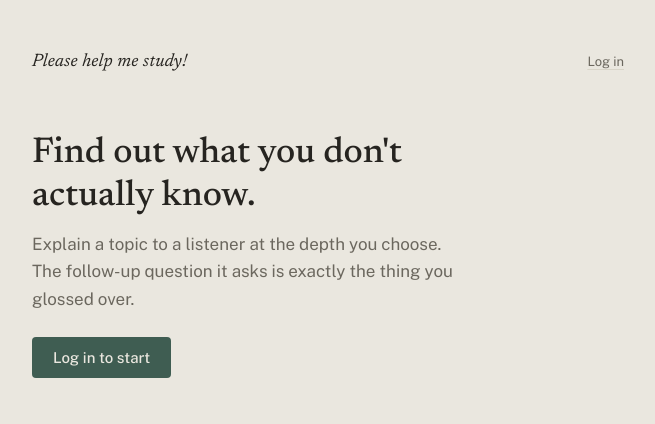
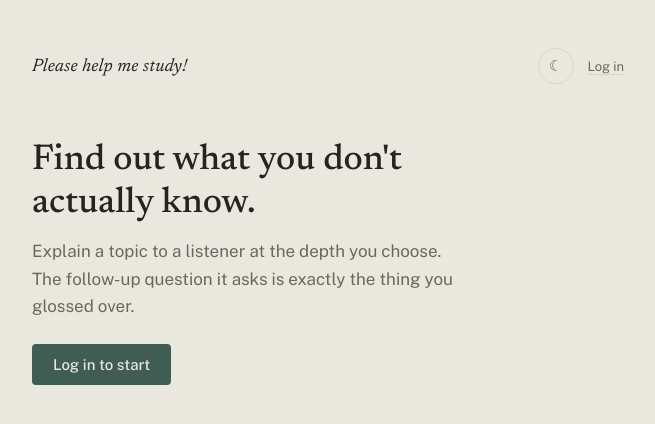
Before and after one commit to jwt2706/pleasehelpme.study, a React (Vite) app in the folder frontend/: page / in a window 1280 px wide. Shown: the top 424 px of the page, without its empty margins (312-967 px from the left). Built offline with nearby package versions, Linux system fonts and the light colour scheme; no server answers.

Commit message:
fancy fancy animationsss

```diff
--- a/frontend/src/App.jsx
+++ b/frontend/src/App.jsx
@@ -9,6 +9,13 @@ import RoleStep from "./components/RoleStep.jsx";
 import AccessStep from "./components/AccessStep.jsx";
 import GuardianDashboard from "./components/GuardianDashboard.jsx";
 import { api } from "./api.js";
+import { useSectionTransition } from "./useAnimations.js";
+
+function getInitialTheme() {
+  const stored = localStorage.getItem("sib-theme");
+  if (stored === "light" || stored === "dark") return stored;
+  return window.matchMedia("(prefers-color-scheme: dark)").matches ? "dark" : "light";
+}
 
 export default function App() {
   const {
@@ -27,9 +34,19 @@ export default function App() {
   const [streak, setStreak] = useState(null);
   const [account, setAccount] = useState(null); // { sub, email, role, roleSelected }
   const [menuOpen, setMenuOpen] = useState(false);
+  const [theme, setTheme] = useState(getInitialTheme);
   const accountRef = useRef(null);
 
   const getToken = useCallback(() => getAccessTokenSilently(), [getAccessTokenSilently]);
+
+  // Soft fade/lift whenever the visible step (or gate) changes, instead of
+  // a hard cut between screens.
+  const sectionRef = useSectionTransition([step, account?.roleSelected, account?.role, isAuthenticated]);
+
+  useEffect(() => {
+    document.documentElement.setAttribute("data-theme", theme);
+    localStorage.setItem("sib-theme", theme);
+  }, [theme]);
 
   useEffect(() => {
     if (!isAuthenticated) return;
@@ -74,6 +91,17 @@ export default function App() {
     <div className="app-shell">
       <header className="masthead">
         <span className="wordmark">Please help me study!</span>
+
+        <div className="header-actions">
+          <button
+            className="theme-toggle"
+            onClick={() => setTheme((t) => (t === "dark" ? "light" : "dark"))}
+            aria-label={theme === "dark" ? "Switch to light mode" : "Switch to dark mode"}
+            title={theme === "dark" ? "Switch to light mode" : "Switch to dark mode"}
+          >
+            {theme === "dark" ? "☀" : "☾"}
+          </button>
+
           {isLoading ? null : isAuthenticated ? (
             <div className="account" ref={accountRef}>
               <button
@@ -129,8 +157,10 @@ export default function App() {
               Log in
             </button>
           )}
+        </div>
       </header>
 
+      <div ref={sectionRef}>
         {!isLoading && !isAuthenticated ? (
           <section>
             <h1>Find out what you don't actually know.</h1>
@@ -206,5 +236,6 @@ export default function App() {
           </>
         )}
       </div>
+    </div>
   );
 }
--- a/frontend/src/components/ReportStep.jsx
+++ b/frontend/src/components/ReportStep.jsx
@@ -1,10 +1,14 @@
+import { useRef } from "react";
 import Flashcard from "./Flashcard.jsx";
+import { useStagger } from "../useAnimations.js";
 
 export default function ReportStep({ topic, report, streak, onRestart }) {
   const { nailed = [], gaps = [], flashcards = [] } = report.gapReport || {};
+  const containerRef = useRef(null);
+  useStagger(containerRef, ".report-list li, .flashcard", [report]);
 
   return (
-    <section>
+    <section ref={containerRef}>
       <h1>Here's what actually happened.</h1>
       <p className="lede">Your explanation of “{topic}”, sorted into what held up.</p>
 
--- a/frontend/src/components/TopicStep.jsx
+++ b/frontend/src/components/TopicStep.jsx
@@ -1,8 +1,11 @@
-import { useState } from "react";
+import { useRef, useState } from "react";
 import { TOPIC_SUGGESTIONS } from "../personas.js";
+import { useStagger } from "../useAnimations.js";
 
 export default function TopicStep({ onContinue }) {
   const [topic, setTopic] = useState("");
+  const chipRowRef = useRef(null);
+  useStagger(chipRowRef, ".chip", []);
 
   return (
     <section>
@@ -28,7 +31,7 @@ export default function TopicStep({ onContinue }) {
           />
         </div>
 
-        <div className="chip-row">
+        <div className="chip-row" ref={chipRowRef}>
           {TOPIC_SUGGESTIONS.map((t) => (
             <button
               type="button"
--- a/frontend/src/styles.css
+++ b/frontend/src/styles.css
@@ -14,7 +14,26 @@
   --serif: "Newsreader", Georgia, serif;
   --sans: "Public Sans", system-ui, sans-serif;
 
+  --transition-fast: 150ms cubic-bezier(0.4, 0, 0.2, 1);
+  --transition-smooth: 350ms cubic-bezier(0.16, 1, 0.3, 1);
+
   color-scheme: light;
+}
+
+:root[data-theme="dark"] {
+  --paper: #1b1a17;
+  --paper-raised: #232220;
+  --ink: #ece9e2;
+  --ink-soft: #a39d8f;
+  --line: #3a3733;
+  --accent: #7fa393;
+  --accent-soft: #26332d;
+
+  --persona-light: #c9a876;
+  --persona-working: #8fa3b8;
+  --persona-deep: #a893c2;
+
+  color-scheme: dark;
 }
 
 * {
@@ -34,6 +53,7 @@ body {
   font-size: 16px;
   line-height: 1.6;
   -webkit-font-smoothing: antialiased;
+  transition: background-color var(--transition-smooth), color var(--transition-smooth);
 }
 
 :focus-visible {
@@ -57,6 +77,34 @@ body {
   align-items: baseline;
   justify-content: space-between;
   margin-bottom: 3.5rem;
+}
+
+.header-actions {
+  display: flex;
+  align-items: center;
+  gap: 0.85rem;
+}
+
+.theme-toggle {
+  background: none;
+  border: 1px solid var(--line);
+  border-radius: 999px;
+  width: 2.25rem;
+  height: 2.25rem;
+  display: flex;
+  align-items: center;
+  justify-content: center;
+  font-size: 0.9375rem;
+  color: var(--ink-soft);
+  cursor: pointer;
+  transition: border-color var(--transition-fast), color var(--transition-fast),
+    transform var(--transition-fast);
+}
+
+.theme-toggle:hover {
+  color: var(--ink);
+  border-color: var(--ink-soft);
+  transform: rotate(15deg);
 }
 
 .wordmark {
@@ -83,6 +131,7 @@ body {
   text-underline-offset: 3px;
   cursor: pointer;
   padding: 0;
+  transition: color var(--transition-fast);
 }
 
 .auth-action:hover {
@@ -125,6 +174,7 @@ body {
   font-size: 0.9375rem;
   font-weight: 500;
   border: 1px solid var(--line);
+  transition: border-color var(--transition-fast), background-color var(--transition-smooth);
 }
 
 .avatar img {
@@ -146,7 +196,19 @@ body {
   border: 1px solid var(--line);
   border-radius: 6px;
   padding: 0.35rem;
-  box-shadow: 0 6px 20px rgba(38, 36, 32, 0.1);
+  box-shadow: 0 6px 20px rgba(0, 0, 0, 0.16);
+  animation: menu-in 160ms cubic-bezier(0.16, 1, 0.3, 1) both;
+}
+
+@keyframes menu-in {
+  from {
+    opacity: 0;
+    transform: translateY(-4px) scale(0.98);
+  }
+  to {
+    opacity: 1;
+    transform: translateY(0) scale(1);
+  }
 }
 
 .account-menu .auth-action {
@@ -211,6 +273,8 @@ input[type="text"] {
   padding: 0.9rem 1rem;
   resize: vertical;
   line-height: 1.55;
+  transition: border-color var(--transition-fast), background-color var(--transition-smooth),
+    color var(--transition-smooth);
 }
 
 textarea:focus,
@@ -235,7 +299,7 @@ input::placeholder {
   padding: 0.7rem 1.25rem;
   cursor: pointer;
   border: 1px solid transparent;
-  transition: background-color 120ms ease, border-color 120ms ease;
+  transition: background-color 120ms ease, border-color 120ms ease, transform 120ms ease;
 }
 
 .btn:disabled {
@@ -243,9 +307,28 @@ input::placeholder {
   opacity: 0.45;
 }
 
+.btn:active:not(:disabled) {
+  transform: scale(0.96);
+}
+
 .btn-primary {
+  position: relative;
+  overflow: hidden;
   background: var(--accent);
   color: var(--paper);
+}
+
+.btn-primary::after {
+  content: "";
+  position: absolute;
+  inset: 0;
+  background: linear-gradient(120deg, transparent, rgba(255, 255, 255, 0.18), transparent);
+  transform: translateX(-120%);
+  transition: transform 550ms ease;
+}
+
+.btn-primary:hover::after {
+  transform: translateX(120%);
 }
 
 .btn-primary:not(:disabled):hover {
@@ -288,11 +371,14 @@ input::placeholder {
   border-radius: 999px;
   padding: 0.35rem 0.85rem;
   cursor: pointer;
+  transition: border-color var(--transition-fast), color var(--transition-fast),
+    transform var(--transition-fast);
 }
 
 .chip:hover {
   border-color: var(--ink-soft);
   color: var(--ink);
+  transform: translateY(-1px);
 }
 
 /* ---------- persona picker ---------- */
@@ -302,6 +388,10 @@ input::placeholder {
   flex-direction: column;
   border-top: 1px solid var(--line);
   margin-top: 1.5rem;
+}
+
+.persona-row {
+  transition: background-color var(--transition-fast);
 }
 
 .persona-row:hover:not(:disabled) {
@@ -387,21 +477,6 @@ input::placeholder {
   color: var(--ink);
 }
 
-@keyframes settle-in {
-  from {
-    opacity: 0;
-    transform: translateY(6px);
-  }
-  to {
-    opacity: 1;
-    transform: translateY(0);
-  }
-}
-
-.turn-persona.turn-fresh {
-  animation: settle-in 420ms ease both;
-}
-
 .thinking {
   font-size: 0.9375rem;
   color: var(--ink-soft);
@@ -461,11 +536,31 @@ input::placeholder {
 }
 
 .flashcard {
+  cursor: pointer;
+  perspective: 1200px;
+}
+
+.flashcard-inner {
+  position: relative;
+  min-height: 5.5rem;
+  transform-style: preserve-3d;
+}
+
+.flashcard-face {
   border: 1px solid var(--line);
   border-radius: 6px;
   padding: 1.1rem 1.25rem;
-  cursor: pointer;
+  backface-visibility: hidden;
   background: var(--paper-raised);
+  transition: background-color var(--transition-smooth), border-color var(--transition-smooth);
+}
+
+.flashcard-face.back {
+  position: absolute;
+  inset: 0;
+  transform: rotateY(180deg);
+  background: var(--accent-soft);
+  border-color: var(--accent);
 }
 
 .flashcard-eyebrow {
@@ -478,11 +573,6 @@ input::placeholder {
   font-family: var(--serif);
   font-size: 1.0625rem;
   margin: 0;
-}
-
-.flashcard[data-flipped="true"] {
-  background: var(--accent-soft);
-  border-color: var(--accent);
 }
 
 /* ---------- misc ---------- */
@@ -526,6 +616,7 @@ input::placeholder {
   border-radius: 6px;
   padding: 1.1rem 1rem;
   text-align: center;
+  transition: background-color var(--transition-smooth), border-color var(--transition-smooth);
 }
 
 .stat-number {
@@ -553,6 +644,7 @@ input::placeholder {
   border: 1px solid var(--line);
   border-radius: 6px;
   padding: 1.1rem 1.25rem 0.5rem;
+  transition: background-color var(--transition-smooth), border-color var(--transition-smooth);
 }
 
 .chart-card h2 {
@@ -586,6 +678,7 @@ input::placeholder {
   cursor: pointer;
   font-family: var(--sans);
   color: var(--ink);
+  transition: background-color var(--transition-fast);
 }
 
 .history-row-header:hover {
--- /dev/null
+++ b/frontend/src/useAnimations.js
@@ -0,0 +1,48 @@
+import { useEffect, useRef } from "react";
+import gsap from "gsap";
+
+/**
+ * Fades + lifts a section in whenever `deps` changes — use this on the
+ * wrapper around whatever step/section is currently mounted, so switching
+ * steps feels like a soft transition instead of a hard cut.
+ */
+export function useSectionTransition(deps = []) {
+  const ref = useRef(null);
+
+  useEffect(() => {
+    if (!ref.current) return undefined;
+    const ctx = gsap.context(() => {
+      gsap.fromTo(
+        ref.current,
+        { opacity: 0, y: 14 },
+        { opacity: 1, y: 0, duration: 0.55, ease: "power3.out" }
+      );
+    });
+    return () => ctx.revert();
+    // eslint-disable-next-line react-hooks/exhaustive-deps
+  }, deps);
+
+  return ref;
+}
+
+/**
+ * Staggers every element matching `selector` inside `containerRef` — use
+ * for lists (persona rows, report bullets, flashcards, history rows) so
+ * they settle in one after another instead of popping in as a block.
+ */
+export function useStagger(containerRef, selector, deps = []) {
+  useEffect(() => {
+    if (!containerRef.current) return undefined;
+    const targets = containerRef.current.querySelectorAll(selector);
+    if (!targets.length) return undefined;
+    const ctx = gsap.context(() => {
+      gsap.fromTo(
+        targets,
+        { opacity: 0, y: 10 },
+        { opacity: 1, y: 0, duration: 0.45, ease: "power2.out", stagger: 0.06 }
+      );
+    }, containerRef);
+    return () => ctx.revert();
+    // eslint-disable-next-line react-hooks/exhaustive-deps
+  }, deps);
+}
```
Also changed, not shown: frontend/src/components/ConversationStep.jsx (+17 -2 lines), frontend/src/components/Flashcard.jsx (+27 -6 lines), frontend/src/components/HistoryStep.jsx (+5 -2 lines), frontend/src/components/PersonaStep.jsx (+6 -1 lines). Lines whose indentation alone changed are shown as unchanged.
